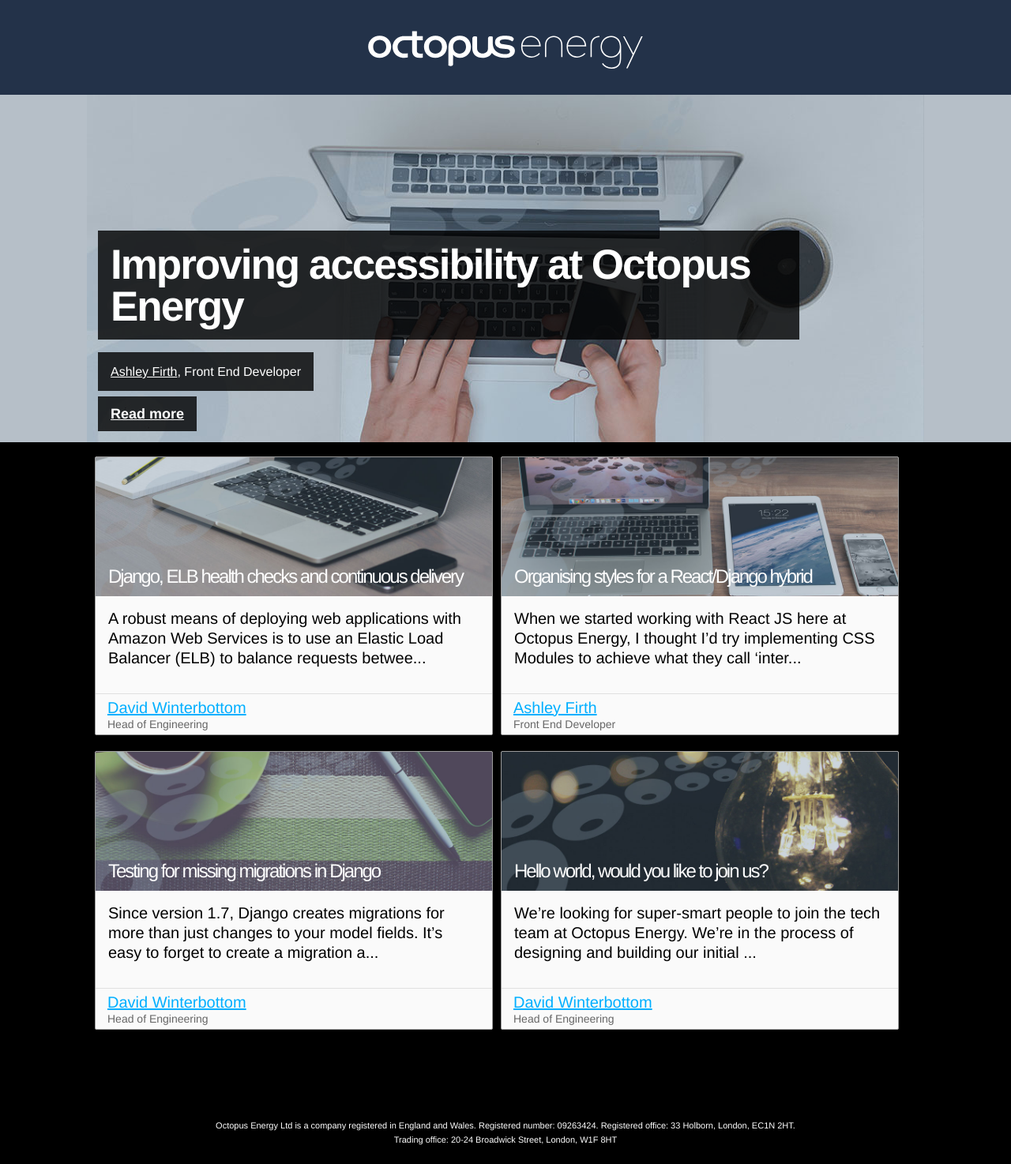
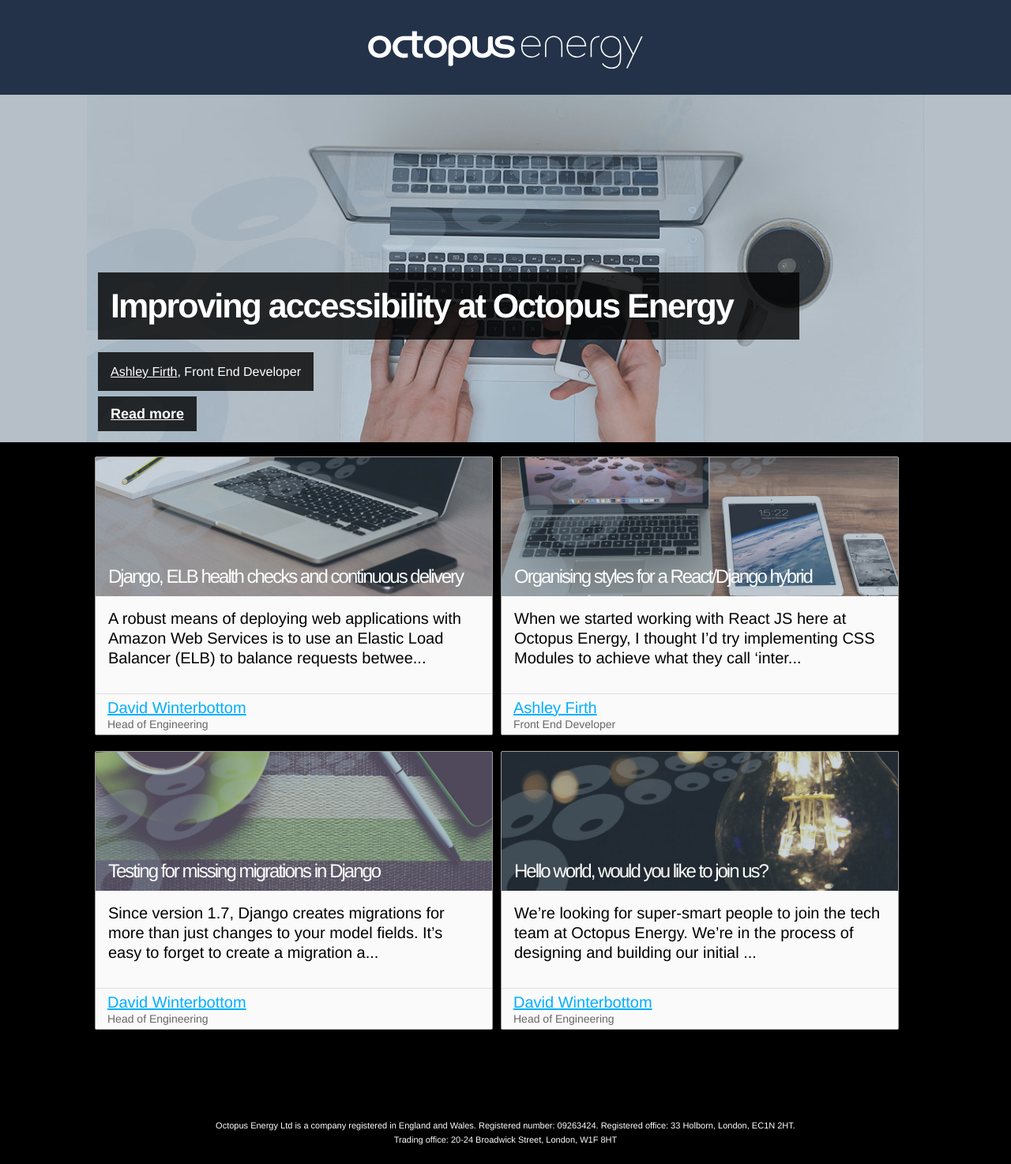
Before and after one commit to octoenergy/octoenergy.github.io, a Jekyll site: the page built from index.html, in a window 1280 px wide. Shown: the whole page at 79% size. Built offline with Jekyll 4.4.1, drawn with Linux system fonts in a browser that asks for light colours; some web fonts are replaced.

Commit message:
Resize logo and title font-size for smaller screen.

```diff
--- a/_sass/_layout.scss
+++ b/_sass/_layout.scss
@@ -20,12 +20,12 @@
     }
 
     @media (max-width: 499px) and (min-width: 400px) {
-        height: 6.0rem;
+
     }
 
     @include media-query($on-palm) {
-        width: 100%;
-        background-size: 100% auto;
+        background-size: 35rem 3rem;
+        height: 4.0rem;
     }
 
     span {
@@ -286,7 +286,7 @@
        padding: 1.6rem;
        margin-bottom: 1.6rem;
        font-size: 53px;
-       font-size: 5.3rem;
+       font-size: 4.3rem;
        font-weight: 800;
        line-height: 53px;
        line-height: 5.3rem;
@@ -295,7 +295,7 @@
        background: rgba(0,0,0,.8);
 
         @media (max-width: 768px) {
-            font-size: 4.0rem;
+            font-size: 3.0rem;
             line-height: 4.0rem;
         }
 
```
